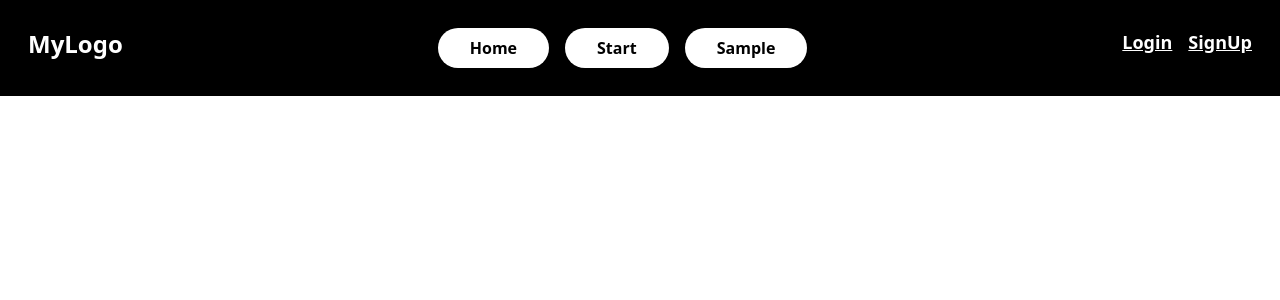
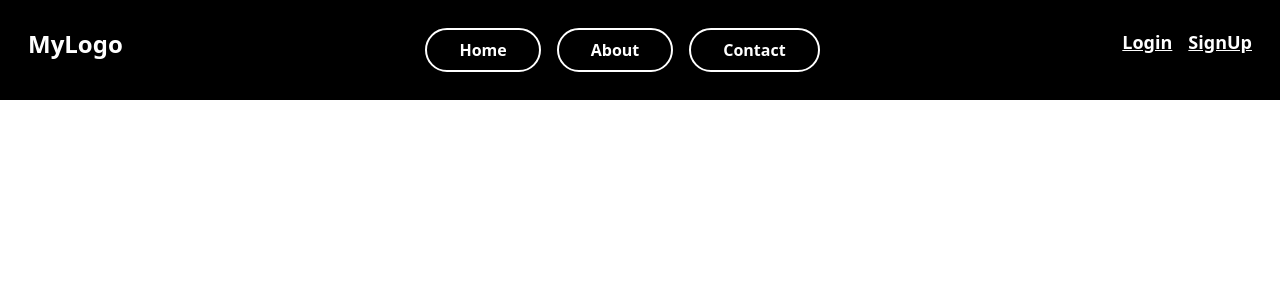
Before and after one commit to nerdFring/Foster, a React (Vite) app in the folder client/: page / in a window 1280 px wide. Shown: the top 300 px of the page. Built offline with nearby package versions, Linux system fonts and the light colour scheme.

Commit message:
first commit

```diff
--- a/client/src/components/navbar.jsx
+++ b/client/src/components/navbar.jsx
@@ -7,12 +7,12 @@ const Navbar = () => {
     <div className="flex justify-between bg-black text-white p-7 ">
         <div className='font-bold text-2xl '>MyLogo</div>
         <div className='flex cursor-pointer gap-4 '>
-            <div className='bg-white text-black font-bold px-8 py-2 hover:bg-black
-             hover:text-white hover:border-2 hover:border-white rounded-full'>Home</div>
-   <div className='bg-white text-black font-bold px-8 py-2 hover:bg-black
-             hover:text-white hover:border-2 hover:border-white rounded-full'>Start</div>
-                <div className='bg-white text-black font-bold px-8 py-2 hover:bg-black
-             hover:text-white hover:border-2 hover:border-white rounded-full'>Sample</div>
+            <div className='bg-black text-white font-bold border-2 border-white px-8 py-2 hover:bg-white
+             hover:text-black hover:border-2 hover:border-black rounded-full'>Home</div>
+            <div className='bg-black text-white font-bold border-2 border-white px-8 py-2 hover:bg-white
+             hover:text-black hover:border-2 hover:border-black rounded-full'>About</div>
+            <div className='bg-black text-white font-bold border-2 border-white px-8 py-2 hover:bg-white
+             hover:text-black hover:border-2 hover:border-black rounded-full'>Contact</div>
                      </div>
         <div className='flex cursor-pointer gap-4 underline text-lg'>
             <div className='font-bold'>Login</div>
```
